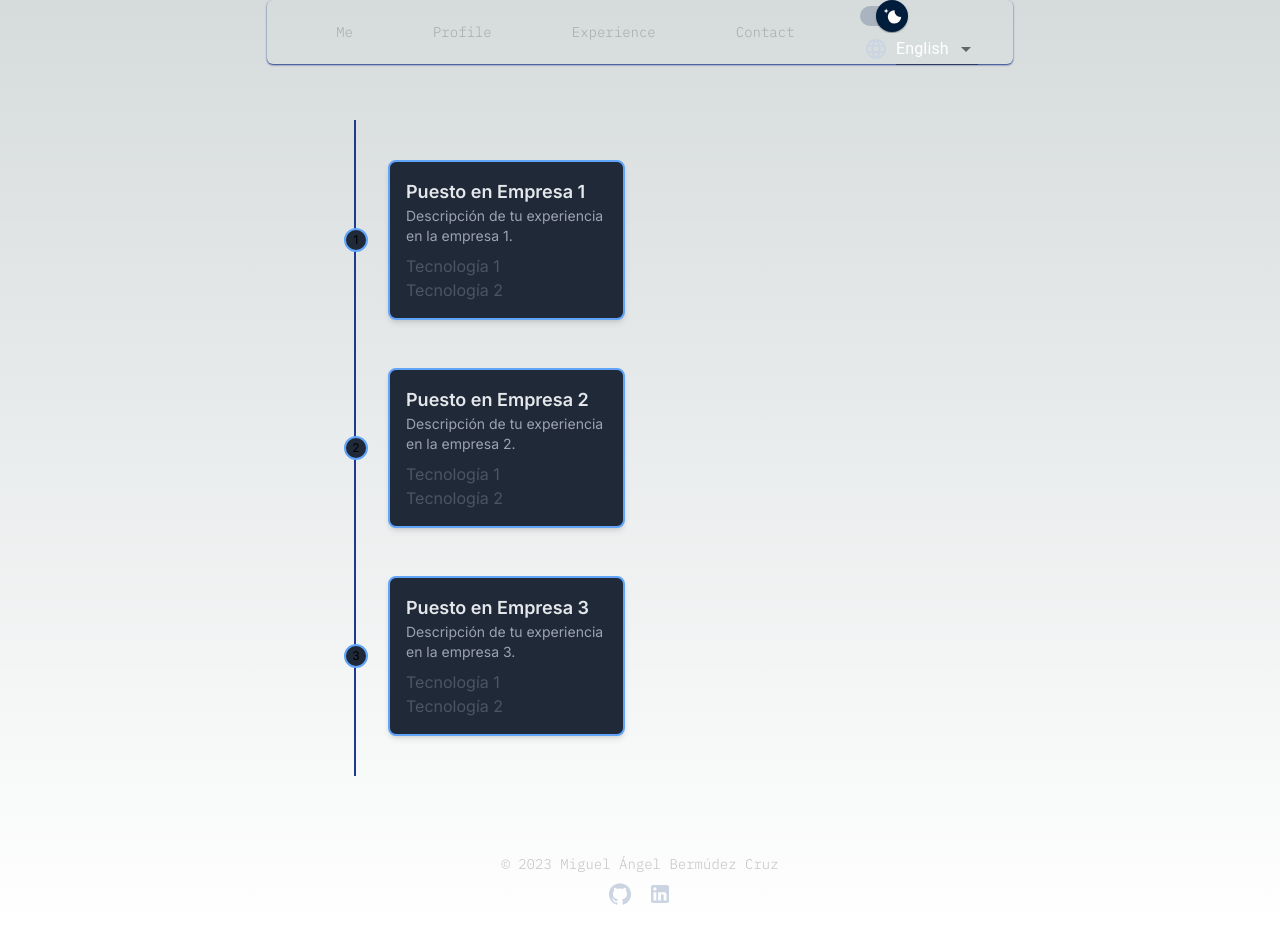
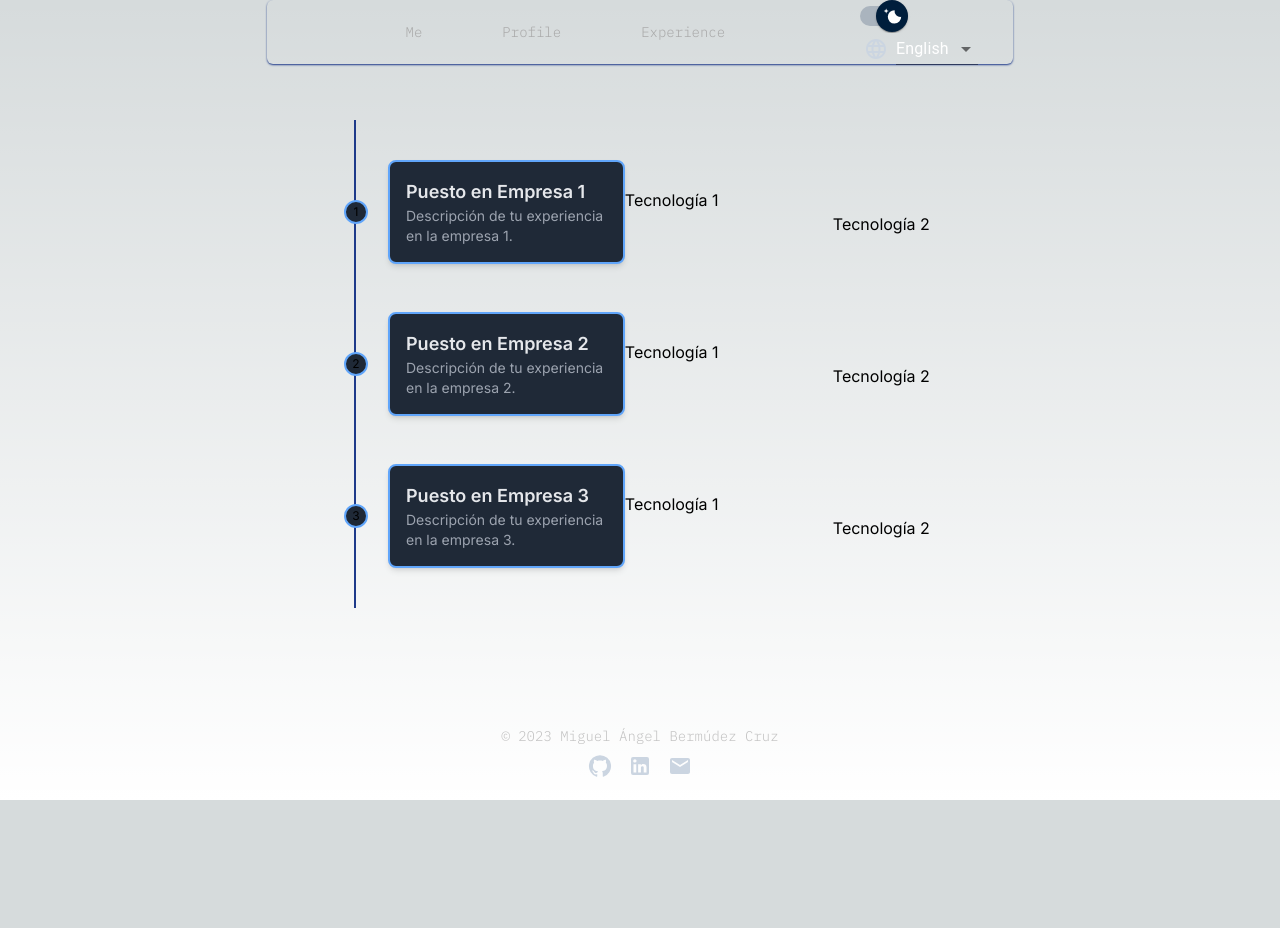
Before and after one commit to miguel-resource/portfolio_v2, a Next.js app: page /experience in a window 1280 px wide. After the commit the page ends 800 px from the top, so only its background shows below. Built offline with nearby package versions, Linux system fonts and the light colour scheme.

Commit message:
[ADD] line experience

```diff
--- a/app/app.module.scss
+++ b/app/app.module.scss
@@ -76,13 +76,29 @@
                             }
                         }
 
+                        &__stack {
+                            @apply space-x-52;
+                        }
+
                         &__line {
                             @apply absolute -inset-y-10 left-2.5 w-0.5 bg-blue-900;
+                        }
+                    }
+
+                    &__item:hover {
+
+
+                        &__stack {
+                            @apply block;
                         }
                     }
                 }
             }
         }
+
+        .contact {
+            @apply text-center;
+        }
     }
 
 }
--- a/app/contact/page.tsx
+++ /dev/null
@@ -1,9 +0,0 @@
-const Contact = () => {
-  return (
-    <div>
-      <h1>Contact</h1>
-    </div>
-  );
-};
-
-export default Contact;
--- a/app/experience/page.tsx
+++ b/app/experience/page.tsx
@@ -1,5 +1,5 @@
 'use client';
-import { useEffect } from 'react';
+import { useEffect, useRef } from 'react';
 import s from './../app.module.scss';
 import gsap from 'gsap';
 
@@ -44,23 +44,26 @@ const Experience = () => {
     );
   }, []);
 
+
   return (
     <section className={s.experience}>
     <div className={s.experience__container}>
       <div className={s.experience__container__boxes}>
         {experience.map((item, index) => (
-          <div key={index} className={s.experience__container__boxes__item}>
+          <div key={index} className={s.experience__container__boxes__item} >
             <div className={s.experience__container__boxes__item__point}>{index + 1}</div>
             <div className={s.experience__container__boxes__item__card}>
               <h3 className={s.experience__container__boxes__item__card__title}>{item.jobTitle}</h3>
               <p>{item.jobDescription}</p>
-              <ul>
-                {item.stack.map((tech, index) => (
-                  <li key={index} className="text-gray-600">{tech}</li>
-                ))}
-              </ul>
             </div>
             <div className={s.experience__container__boxes__item__line}></div>
+            <div className={s.experience__container__boxes__item__stack}>
+              {item.stack.map((item, index) => (
+                <div key={index} >
+                  {item}
+                  </div>
+              ))}
+            </div>
           </div>
         ))}
       </div>
--- a/components/Footer.tsx
+++ b/components/Footer.tsx
@@ -2,7 +2,7 @@
 import gsap from "gsap";
 import { useEffect } from "react";
 import  s  from './components.module.scss';
-import { GitHub, LinkedIn } from "@mui/icons-material";
+import { GitHub, LinkedIn, Email } from "@mui/icons-material";
 
 const Footer = () => {
 
@@ -43,6 +43,11 @@ const Footer = () => {
               <LinkedIn />
             </a>
           </li>
+          <li>
+            <a href="mailto:miguelbercru27@gmail.com" target="_blank">
+              <Email />
+            </a>
+          </li>
         </ul>
       </div>
     </footer>
--- a/components/Navbar.tsx
+++ b/components/Navbar.tsx
@@ -17,7 +17,6 @@ const links = [
   { href: "/", label: "Me" },
   { href: "/perfil", label: "Profile" },
   { href: "/experience", label: "Experience" },
-  { href: "/contact", label: "Contact" },
 ];
 
 const MaterialUISwitch = styled(Switch)(({ theme }) => ({
```
